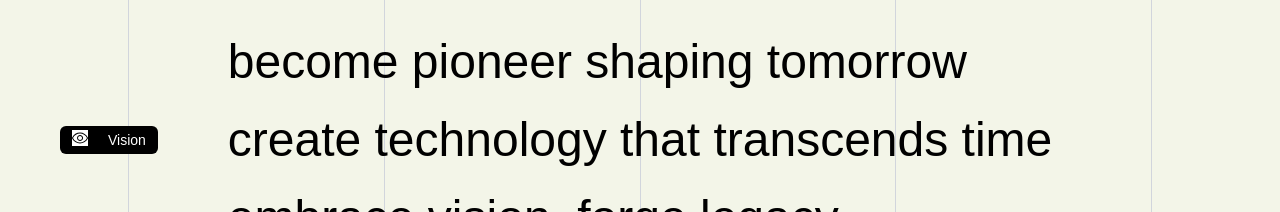
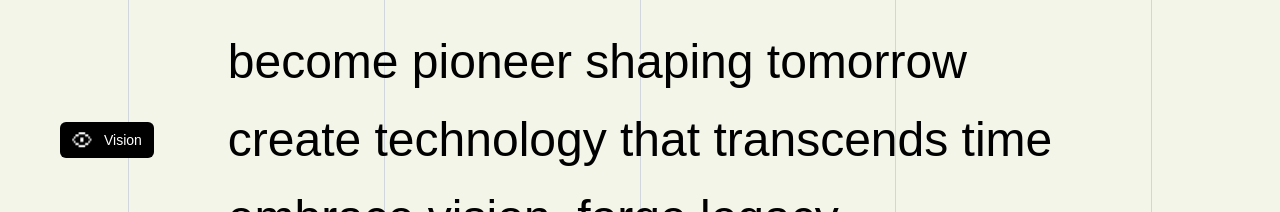
Before and after one commit to VishnuDathPR/website-frontend, a Next.js app: page / in a window 1280 px wide. Shown: the part 940-1152 px from the top of the page. Built offline with nearby package versions, Linux system fonts and the light colour scheme.

Commit message:
changed some discrepancies

```diff
--- a/src/components/Footer.tsx
+++ b/src/components/Footer.tsx
@@ -1,6 +1,6 @@
 import Image from 'next/image';
 import { PhoneIcon, EnvelopeIcon, MapPinIcon } from '@heroicons/react/24/solid';
-import HeroSection from './HeroSection';
+
 
 export default function Footer() {
   return (
--- a/src/components/HeroSection.tsx
+++ b/src/components/HeroSection.tsx
@@ -28,7 +28,7 @@ export default function HeroSection() {
 
       </div>
         <div className=" text-25x1 absolute bottom-8 right-6">
-          <p className="text-lg md:text-xl lg:text-2xl ">Lorem ipsum dolor sit amet consectetur adipisicing elit.<br/> Lorem ipsum dolor sit amet consectetur adipisicing elit.<br></br> I
+          <p className="text-lg md:text-xl lg:text-2xl">Lorem ipsum dolor sit amet consectetur adipisicing elit.<br/> Lorem ipsum dolor sit amet consectetur adipisicing elit.<br></br> I
            animi aliquid earum reiciendis id quas eum!
           </p>
           <br />
--- a/src/components/Navbar.tsx
+++ b/src/components/Navbar.tsx
@@ -1,5 +1,6 @@
 // components/Navbar.jsx
 import Image from "next/image";
+import Link from 'next/link';
 
 export default function Navbar() {
   const menuItems = [
@@ -17,7 +18,7 @@ export default function Navbar() {
       <div className="max-w-7xl mx-auto flex items-center w-full">
         {/* Logo */}
         <div className="flex items-center">
-           <a href="/">
+           <Link href="/">
           <Image
             src="/oxiumlogo.png"
             alt="logo"
@@ -25,7 +26,7 @@ export default function Navbar() {
             height={24}
             priority
           />
-         </a>
+         </Link>
         </div>
 
         {/* Navigation Menu (hidden on small screens) */}
--- a/src/components/Vision.tsx
+++ b/src/components/Vision.tsx
@@ -1,4 +1,4 @@
-import Img from "next/image";
+import Image from "next/image";
 import { ArrowRight } from "lucide-react";
 export default function Vision() {
   return (
@@ -22,8 +22,12 @@ export default function Vision() {
 
       <div className="flex items-center justify-center min-h-[calc(100vh-80px)] z-20 px-4">
         <div className="absolute left-15">
-        <div className=" flex items-start gap-5 bg-black text-white text-sm px-3 py-1 rounded-md cursor-pointer w-fit">
-      <img src="/eye.svg" alt="Eye icon" className="w-4 h-4 bg-white" />
+        <div className=" flex items-start gap-3 bg-black text-white text-sm px-3 py-2 rounded-md cursor-pointer w-fit">
+      <Image src="/eye.png"
+       alt="Eye icon"
+       width={40}
+       height={5}
+       className="w-5 h-4 mt-[2px] bg-black" />
       <span>Vision</span>
         </div>
      </div>
@@ -53,7 +57,7 @@ export default function Vision() {
 
       <div className="relative gap-20 left-0.5 w-[900px] h-[350px] rounded-lg overflow-hidden shadow-lg mr-10">
 
-        <Img
+        <Image
           src="/red-bg.jpg"
           alt="Vision Background"
            layout="fill"
```
Also changed, not shown: public/eye.png (added), public/eye.svg (deleted).
